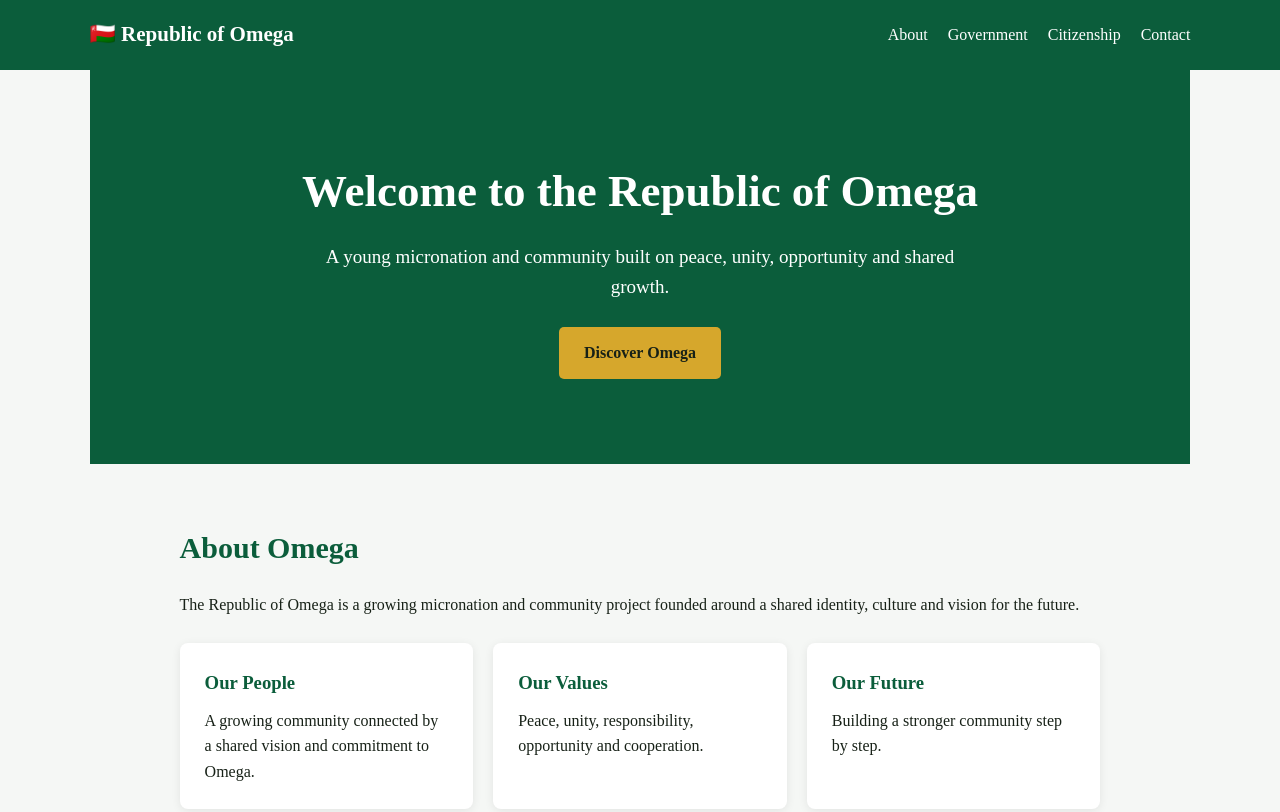
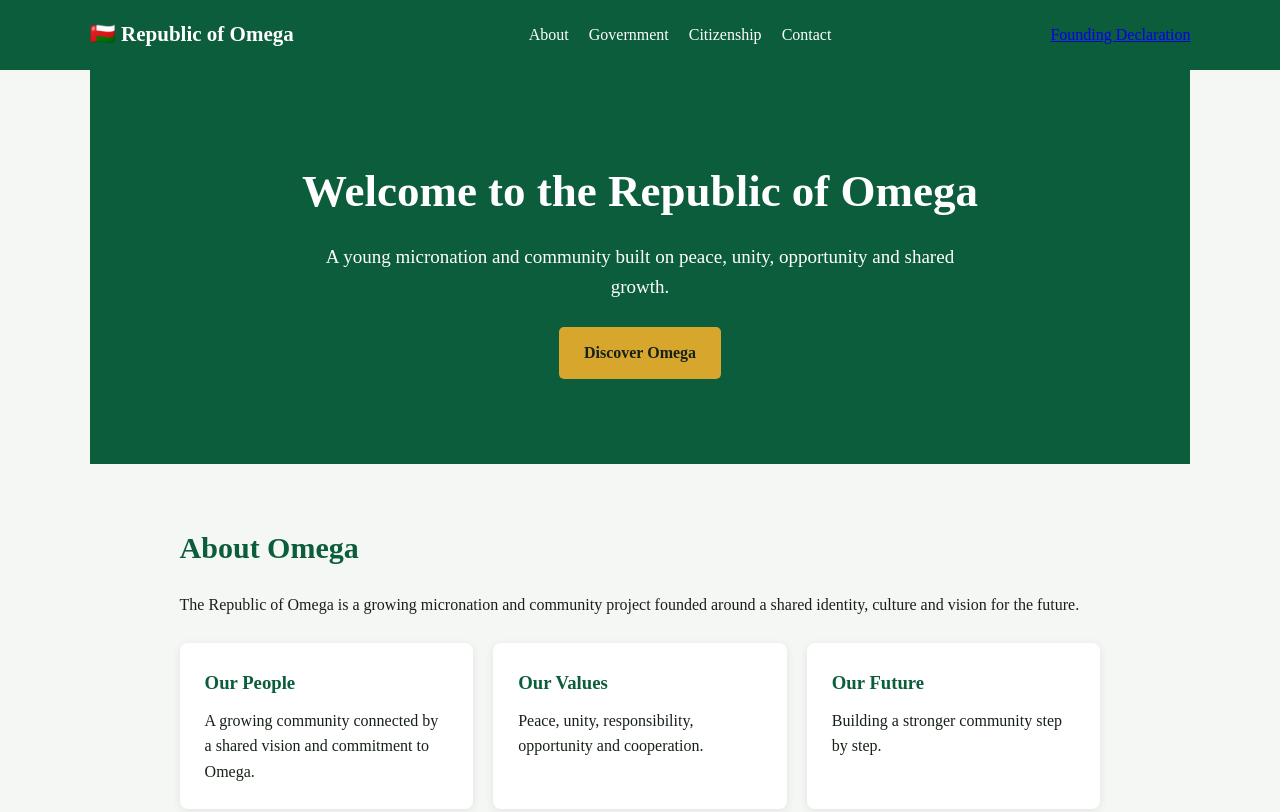
Before and after one commit to chochographix-dotcom/omega-nation, a plain HTML site: page index.html in a window 1280 px wide. Shown: the top 812 px of the page. Drawn offline with Linux system fonts and the light colour scheme.

Commit message:
Update index.html

```diff
--- a/index.html
+++ b/index.html
@@ -150,6 +150,7 @@ footer{
 <a href="#citizenship">Citizenship</a>
 <a href="#contact">Contact</a>
 </nav>
+  <a href="founding-declaration.html">Founding Declaration</a>
 
 </header>
 
```
